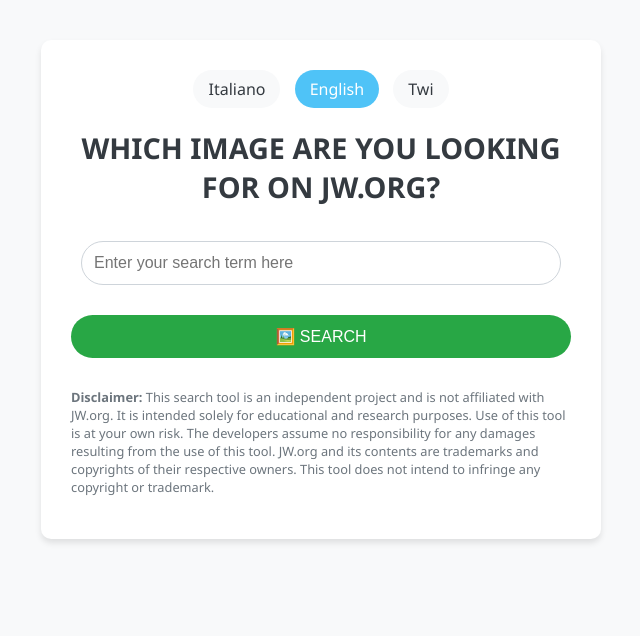
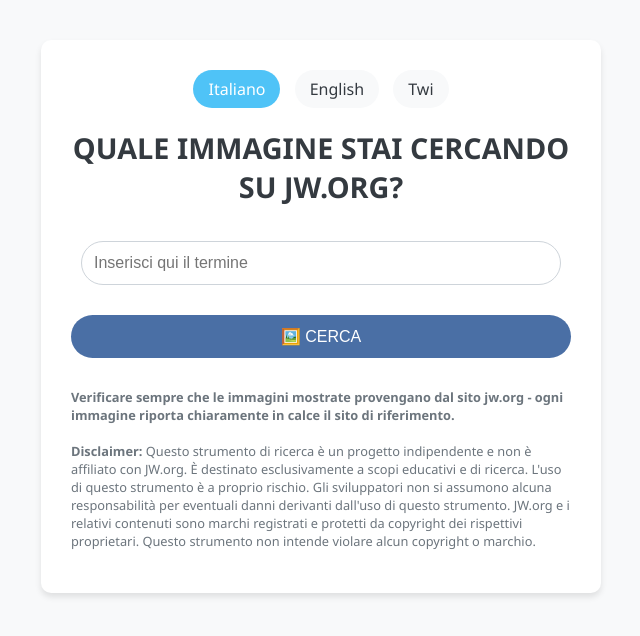
Before and after one commit to simtug/images_jw, a plain HTML site: page index.html in a window 1280 px wide. Shown: the whole page, without its empty margins (319-959 px from the left). Drawn offline with Linux system fonts and the light colour scheme.

Commit message:
Update index.html
Updated disclaimer section alerting users to make sure images are from jw.org only

```diff
--- a/index.html
+++ b/index.html
@@ -1,4 +1,3 @@
-
 <!DOCTYPE html>
 <html lang="it">
 <head>
@@ -124,7 +123,7 @@
                 error: "Per favore inserisci un termine di ricerca",
                 success: "Ricerca avviata per: ",
                 buttonColor: "#4a6fa5",
-                disclaimer: "<strong>Disclaimer:</strong> Questo strumento di ricerca è un progetto indipendente e non è affiliato con JW.org. È destinato esclusivamente a scopi educativi e di ricerca. L'uso di questo strumento è a proprio rischio. Gli sviluppatori non si assumono alcuna responsabilità per eventuali danni derivanti dall'uso di questo strumento. JW.org e i relativi contenuti sono marchi registrati e protetti da copyright dei rispettivi proprietari. Questo strumento non intende violare alcun copyright o marchio."
+                disclaimer: "<strong>Verificare sempre che le immagini mostrate provengano dal sito jw.org - ogni immagine riporta chiaramente in calce il sito di riferimento.</strong><br><br><strong>Disclaimer:</strong> Questo strumento di ricerca è un progetto indipendente e non è affiliato con JW.org. È destinato esclusivamente a scopi educativi e di ricerca. L'uso di questo strumento è a proprio rischio. Gli sviluppatori non si assumono alcuna responsabilità per eventuali danni derivanti dall'uso di questo strumento. JW.org e i relativi contenuti sono marchi registrati e protetti da copyright dei rispettivi proprietari. Questo strumento non intende violare alcun copyright o marchio."
             },
             en: {
                 title: "WHICH IMAGE ARE YOU LOOKING FOR ON JW.ORG?",
@@ -133,7 +132,7 @@
                 error: "Please enter a search term",
                 success: "Search started for: ",
                 buttonColor: "#28a745",
-                disclaimer: "<strong>Disclaimer:</strong> This search tool is an independent project and is not affiliated with JW.org. It is intended solely for educational and research purposes. Use of this tool is at your own risk. The developers assume no responsibility for any damages resulting from the use of this tool. JW.org and its contents are trademarks and copyrights of their respective owners. This tool does not intend to infringe any copyright or trademark."
+                disclaimer: "<strong>Always verify that the images shown come from the jw.org website - each image clearly displays the reference website at the bottom.</strong><br><br><strong>Disclaimer:</strong> This search tool is an independent project and is not affiliated with JW.org. It is intended solely for educational and research purposes. Use of this tool is at your own risk. The developers assume no responsibility for any damages resulting from the use of this tool. JW.org and its contents are trademarks and copyrights of their respective owners. This tool does not intend to infringe any copyright or trademark."
             },
             twi: {
                 title: "MFONINI BƐN NA WOREHWEHWƐ WƆ JW.ORG SO?",
@@ -142,11 +141,11 @@
                 error: "Yɛsrɛ sɛ metwerɛ asɛm a wopɛ sɛ wuhwehwɛ",
                 success: "Wɔahyehyɛ hwehwɛ ma: ",
                 buttonColor: "#dc3545",
-                disclaimer: "<strong>Nkaeɛ:</strong> Saa hwehwɛ adwuma yɛ adehyeɛ a emfi JW.org mu. Yɛde ma nkaeɛ a ɛyɛ adwuma wɔ nnasem ne nsɛm a ɛwɔ ho kyerɛkyerɛ ho. Wo ho nkɔmhyɛ wɔ saa adwuma yi so. Nnɛɛma a ɛbɛba a ɛwɔ saa adwuma yi ho nti, yɛnni ho nkɔmhyɛ. JW.org ne ne nneɛma yɛ nneɛma a wɔde awɔ wɔn a wɔwɔ ho nkra ne nneɛma a wɔde awɔ wɔn a wɔwɔ ho. Saa adwuma yi nnyinaa nni hwe sɛ ɛbɛka nneɛma a wɔde awɔ wɔn a wɔwɔ ho no anaa nkra a wɔde awɔ wɔn a wɔwɔ ho no."
+                disclaimer: "<strong>Hwɛ bio bio sɛ mfonini a wɔkyerɛ no fi jw.org website so – mfonini biara kyerɛ ne website a ɛfiri mu wɔ ase no pefee.</strong><br><br><strong>Nkaeɛ:</strong> Saa hwehwɛ adwuma yɛ adehyeɛ a emfi JW.org mu. Yɛde ma nkaeɛ a ɛyɛ adwuma wɔ nnasem ne nsɛm a ɛwɔ ho kyerɛkyerɛ ho. Wo ho nkɔmhyɛ wɔ saa adwuma yi so. Nnɛɛma a ɛbɛba a ɛwɔ saa adwuma yi ho nti, yɛnni ho nkɔmhyɛ. JW.org ne ne nneɛma yɛ nneɛma a wɔde awɔ wɔn a wɔwɔ ho nkra ne nneɛma a wɔde awɔ wɔn a wɔwɔ ho. Saa adwuma yi nnyinaa nni hwe sɛ ɛbɛka nneɛma a wɔde awɔ wɔn a wɔwɔ ho no anaa nkra a wɔde awɔ wɔn a wɔwɔ ho no."
             }
         };
 
-        let currentLang = 'en';
+        let currentLang = 'it'; // Changed default to Italian
 
         function updateUI() {
             const langData = translations[currentLang];
```
